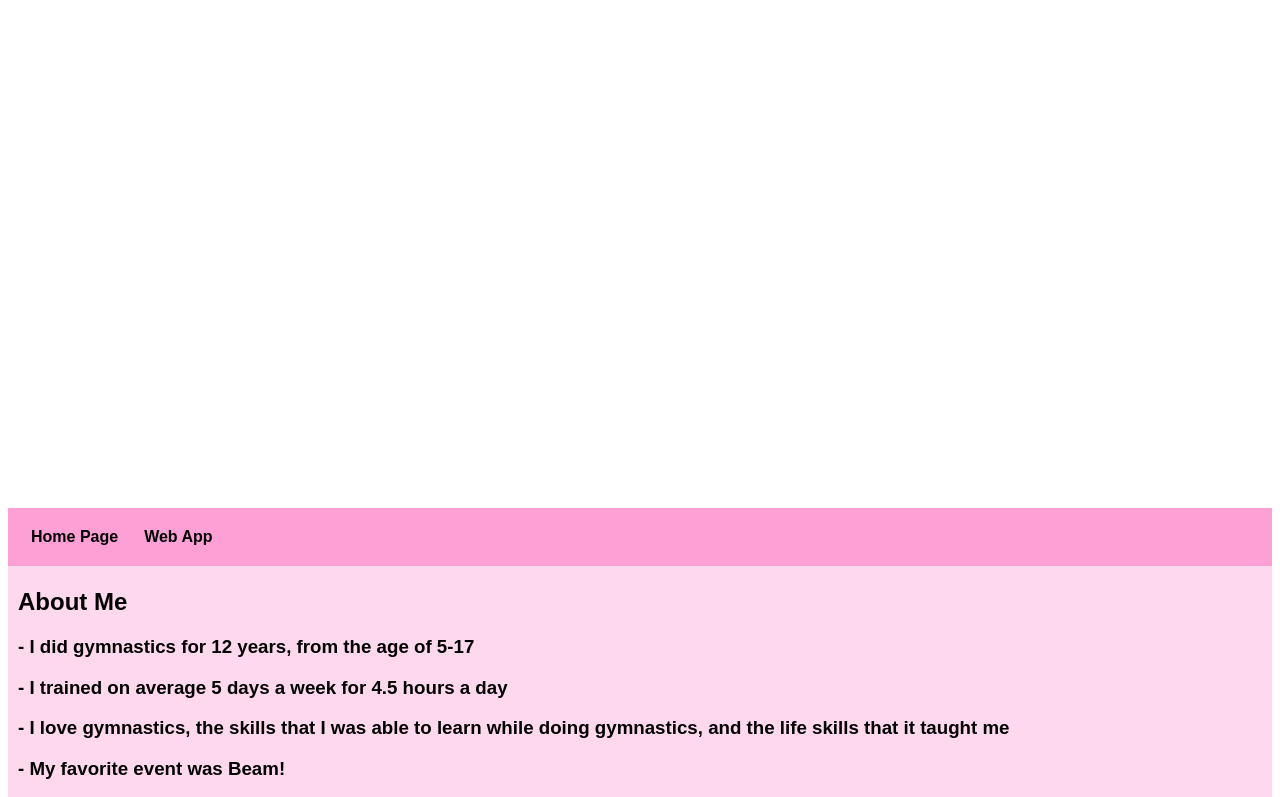
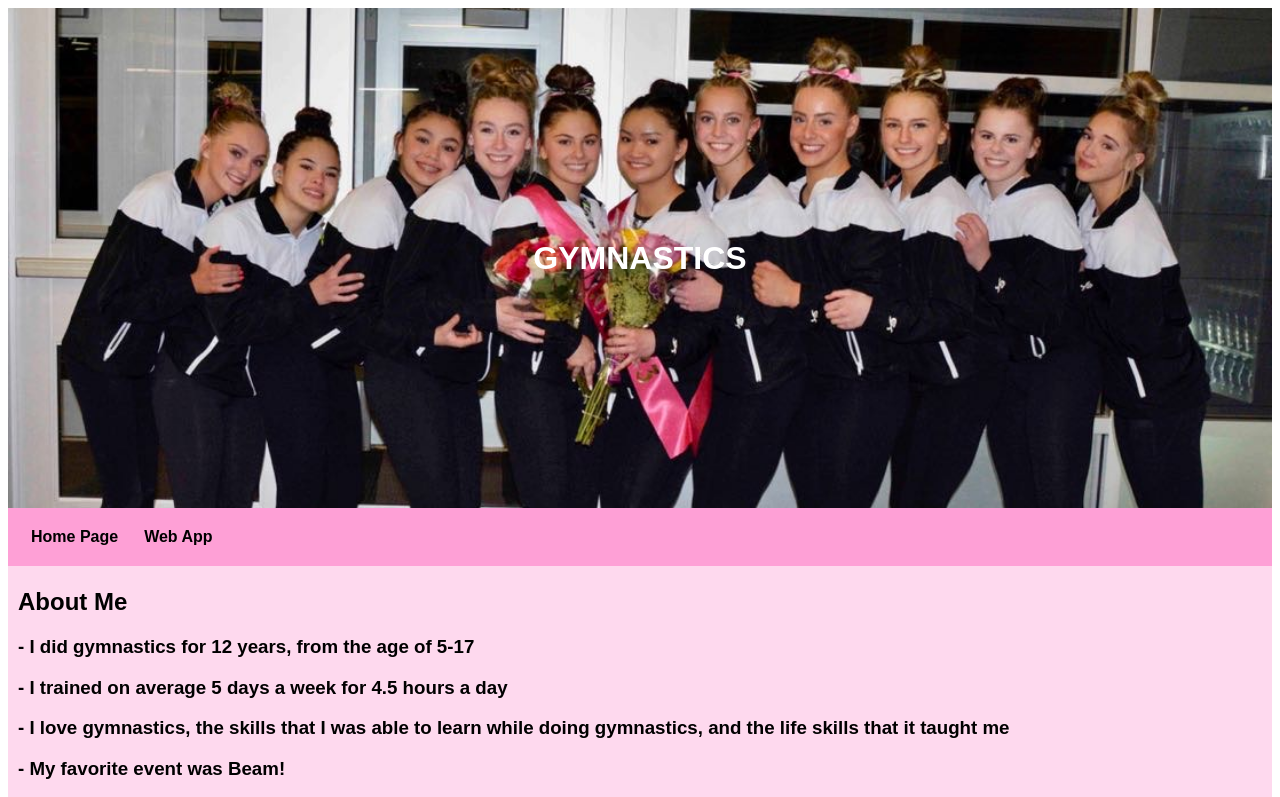
Before and after one commit to ellae06/IS201, a plain HTML site: page scratch.html in a window 1280 px wide. Shown: the top 797 px of the page. Drawn offline with Linux system fonts and the light colour scheme.

Commit message:
Update scratch.css

```diff
--- a/css/scratch.css
+++ b/css/scratch.css
@@ -4,7 +4,7 @@
 }
 
 .common.headers {
-    background-image: url('assets/img/IMG_1838-3.JPG'); /* Replace with your image path */
+    background-image: url('/IS201/assets/img/IMG_1838-3.JPG'); /* Replace with your image path */
     background-size: cover;
     background-repeat: no-repeat;
     background-position: 50% 25%;
```
